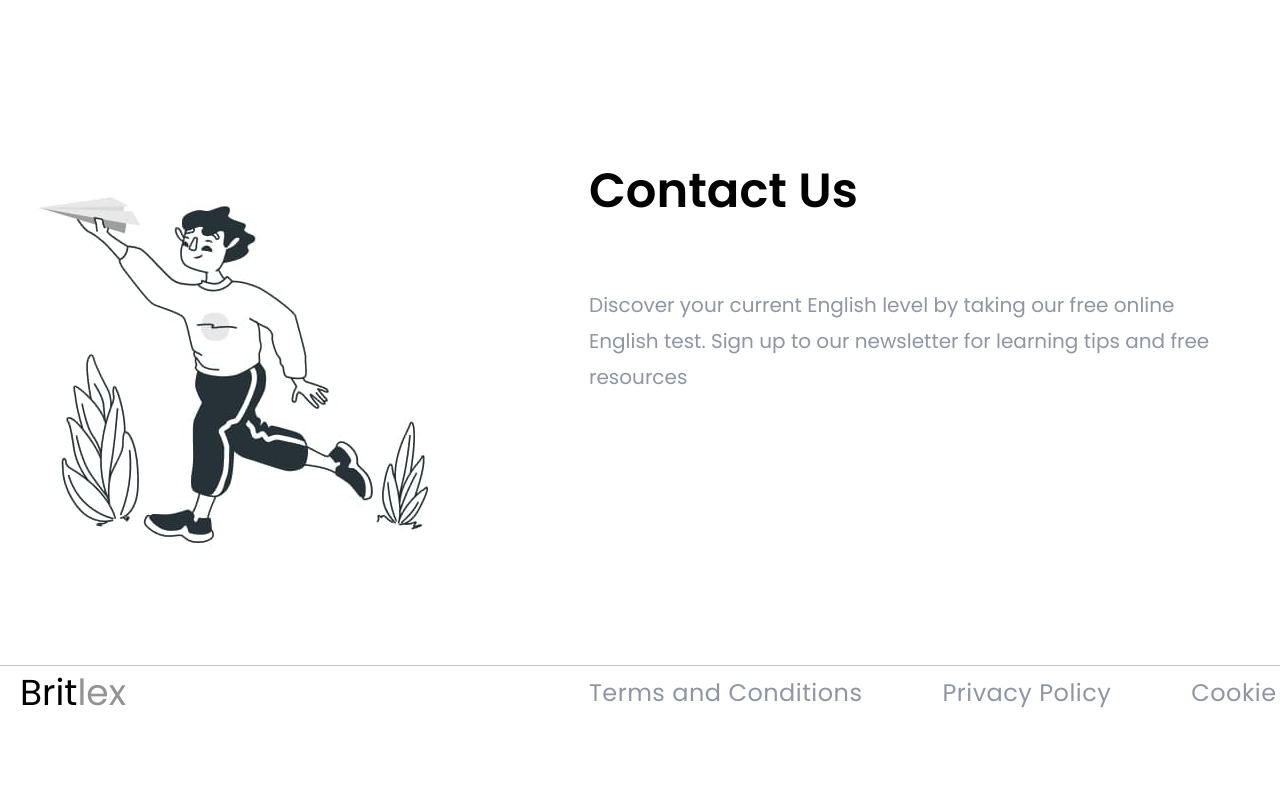
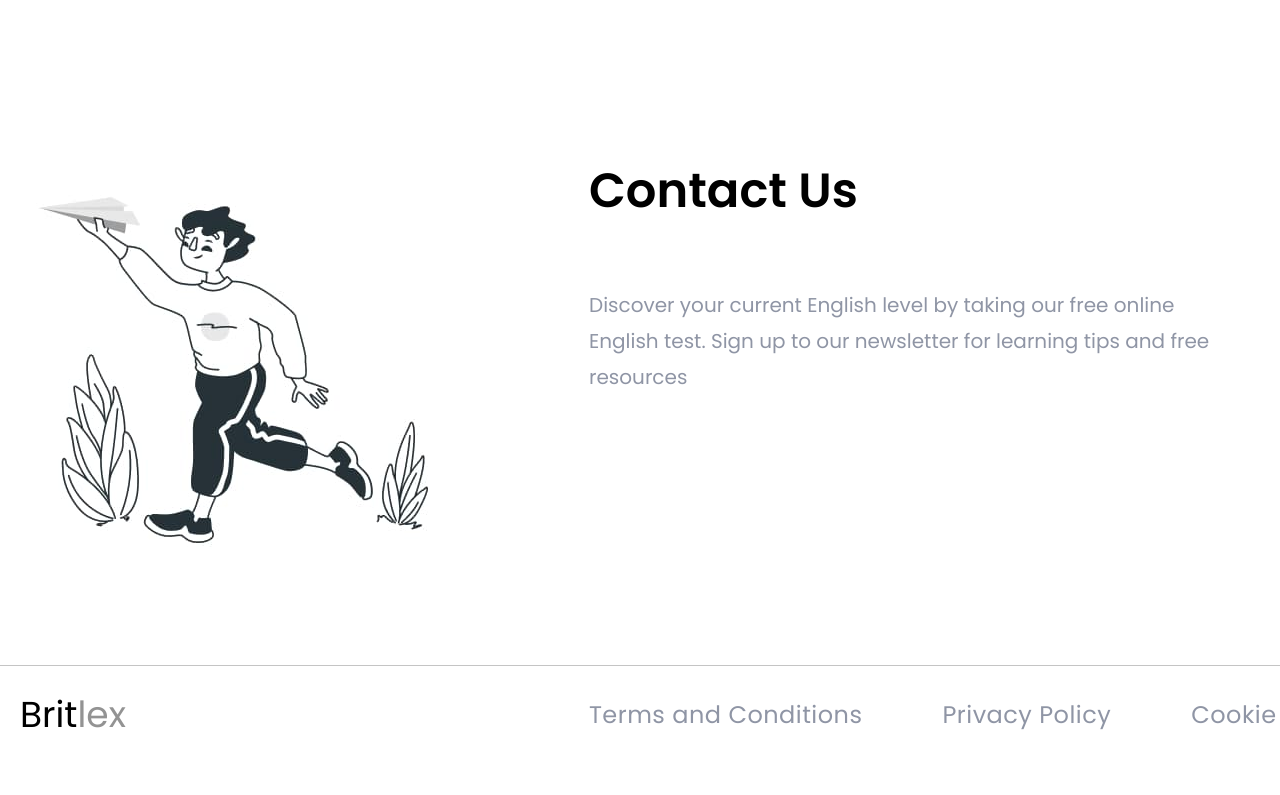
Before and after one commit to YablonskaTanya/Britlex, a plain HTML site: page index.html in a window 1280 px wide. Shown: the part 3322-4117 px from the top of the page. Drawn offline with nearby package versions, Linux system fonts and the light colour scheme.

Commit message:
added change

```diff
--- a/css/styles.css
+++ b/css/styles.css
@@ -360,6 +360,9 @@ img {
 
 /* Footer */
 
+.footer {
+}
+
 .footer .logo {
   margin-right: 463px;
 }
@@ -369,20 +372,19 @@ img {
   line-height: calc(36 / 24);
   letter-spacing: 0.02em;
   color: inherit;
+  display: block;
 }
 
 .footer-container {
   display: flex;
   border-top: 1px solid #c4c4c4;
   align-items: center;
+
+  padding-top: 22px;
+  padding-bottom: 77px;
 }
 
 .footer-list {
   display: flex;
   gap: 80px;
 }
-
-.info {
-  padding-top: 31px;
-  padding-bottom: 83px;
-}
```
